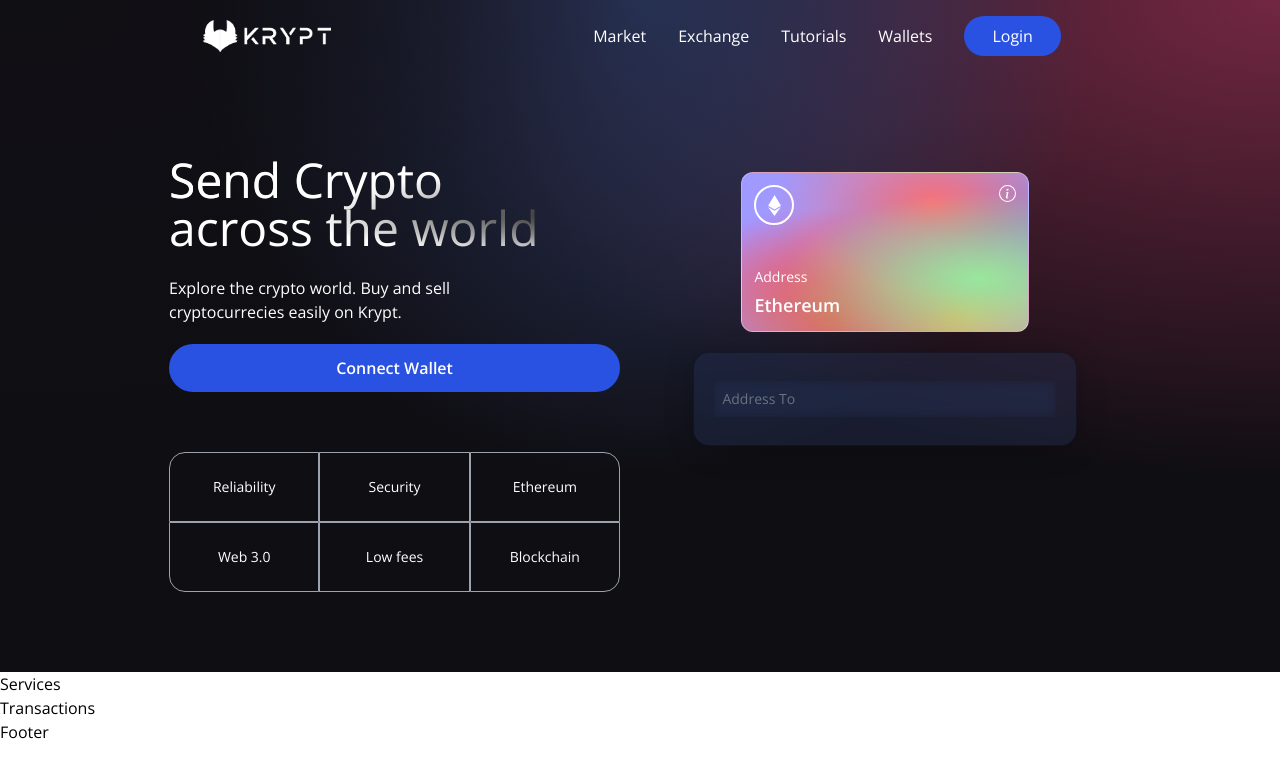
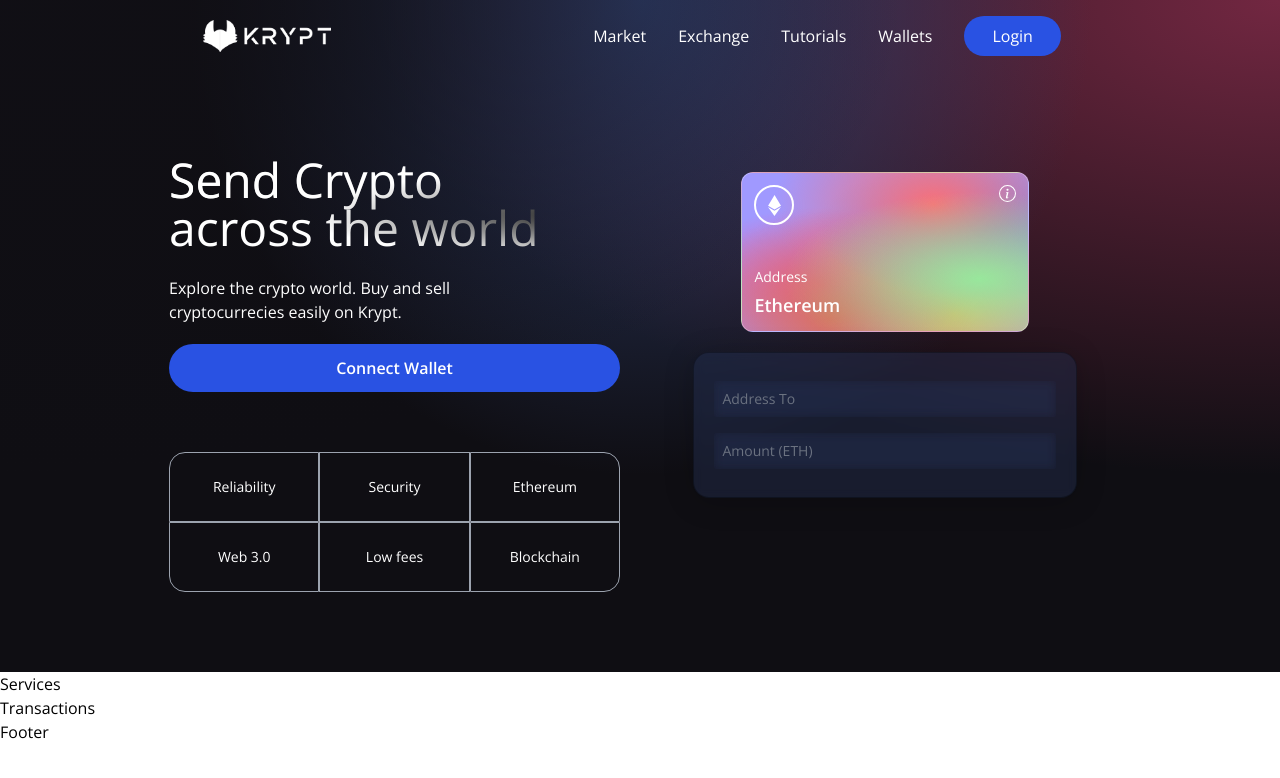
Before and after one commit to saulkurosaki/KRYPT-PROJECT, a React (Create React App) app in the folder client/: page / in a window 1280 px wide. Shown: the top 778 px of the page. Built offline with nearby package versions, Linux system fonts and the light colour scheme.

Commit message:
feat(Welcome): implement eth amount form input

```diff
--- a/client/src/components/Welcome.jsx
+++ b/client/src/components/Welcome.jsx
@@ -77,6 +77,12 @@ const Welcome = () => {
               type="text"
               handleChange={() => {}}
             />
+            <Input
+              placeholder="Amount (ETH)"
+              name="amount"
+              type="number"
+              handleChange={() => {}}
+            />
           </div>
         </div>
       </div>
```
